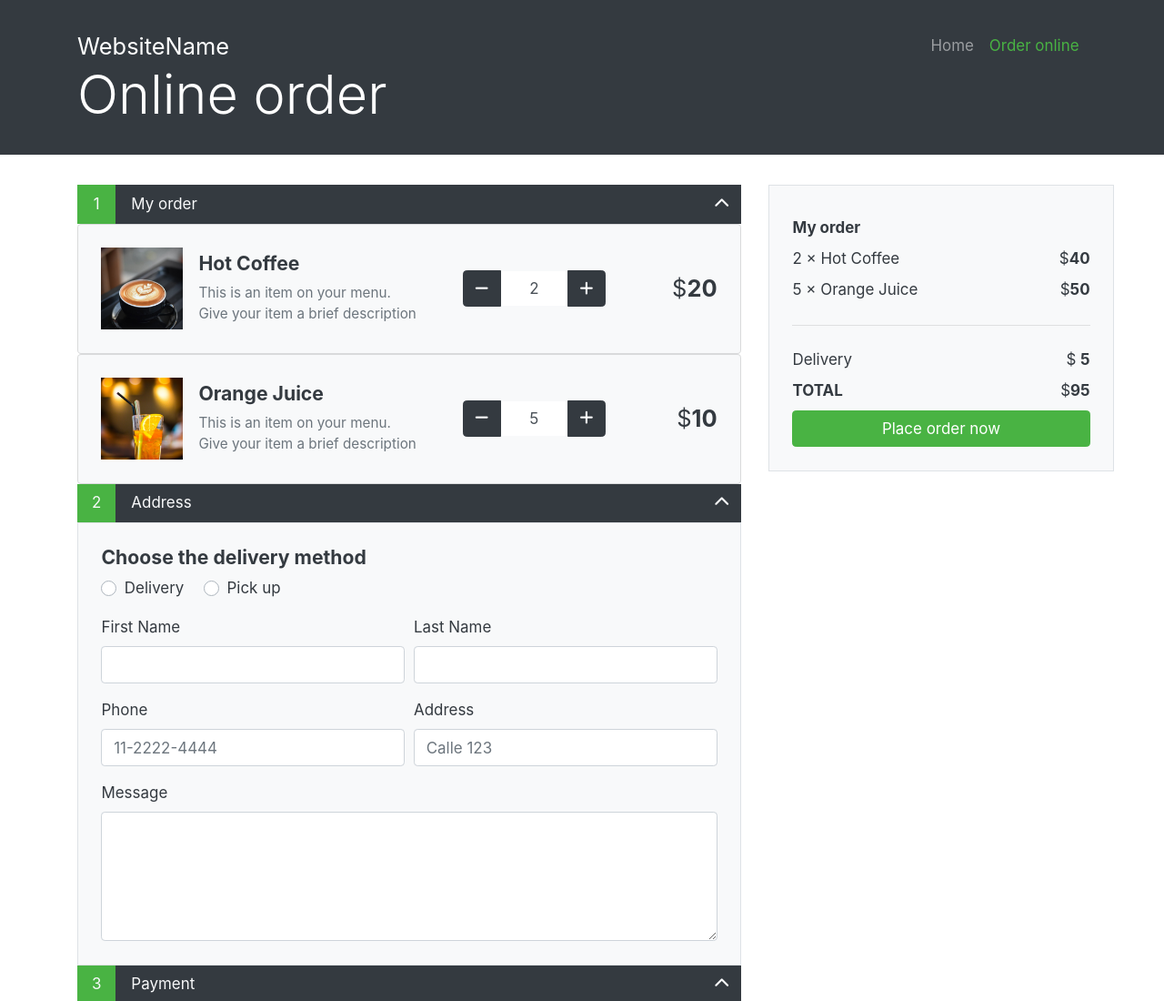
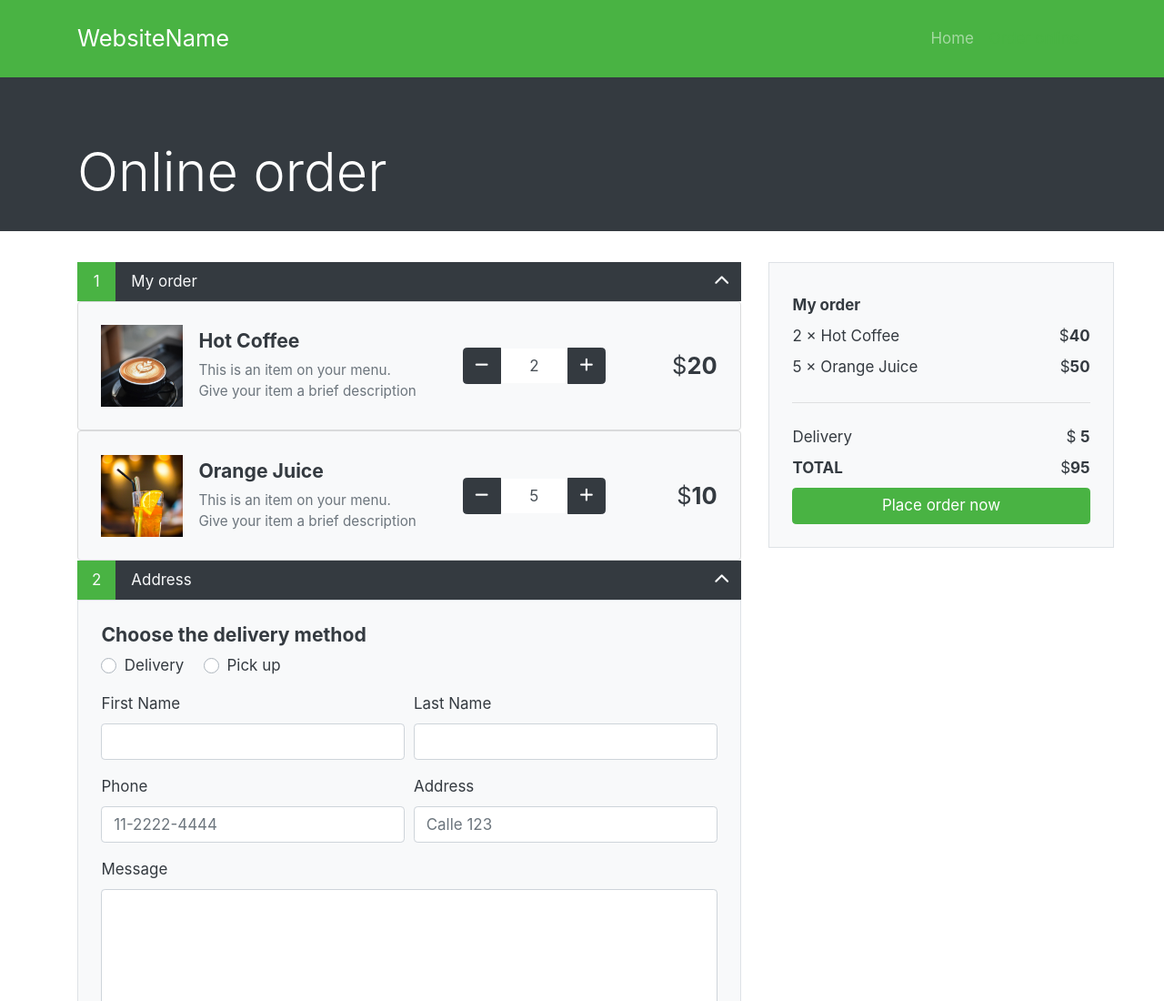
Before and after one commit to LGA-dev/coffee-shop-website, a website: page online-order.html in a window 1280 px wide. Shown: the top 1100 px of the page at 91% size. Drawn offline with Linux system fonts and the light colour scheme.

Commit message:
Fix on nav height

```diff
--- a/js/main.js
+++ b/js/main.js
@@ -135,10 +135,10 @@ function stickyNavbar() {
       }
 
       // Change navbar size
-      if (fromTop > 50) {
+      if (fromTop > 0) {
           document.getElementById("navbar").style.height = "4rem";
       } else {
-          document.getElementById("navbar").style.height = "6rem";
+          document.getElementById("navbar").style.height = "5rem";
       }
 
   });
--- a/online-order.html
+++ b/online-order.html
@@ -20,7 +20,7 @@
   <!-- Header section -->
   <header id="header">
     <!-- Navigation bar -->
-    <nav class="navbar navbar-expand-lg bg-transparent navbar-dark fixed-top" id="navbar">
+    <nav class="navbar navbar-expand-lg bg-primary navbar-dark" id="navbar_nonfixed">
       <!-- Container -->
       <div class="container">
 
@@ -36,7 +36,7 @@
         <div class="collapse navbar-collapse" id="navbarCollapse">
           <ul class="navbar-nav ml-auto"> <!-- ml-auto aligns the unordered list items to the right -->
             <li class="nav-item">
-              <a class="nav-link" href="#hero">Home</a>
+              <a class="nav-link" href="index.html">Home</a>
             </li>
             <li class="nav-item">
               <a class="nav-link text-primary-light" href="online-order.html">Order online</a>
--- a/sass/main.scss
+++ b/sass/main.scss
@@ -30,6 +30,14 @@ body {
 
 .btn {
   width: max-content;
+}
+
+#navbar {
+  height: 5rem;
+}
+
+#navbar_nonfixed {
+  height: 5rem;
 }
 
 .navbar-brand {
```
Also changed, not shown: css/main.css. Lines whose indentation alone changed are shown as unchanged.
